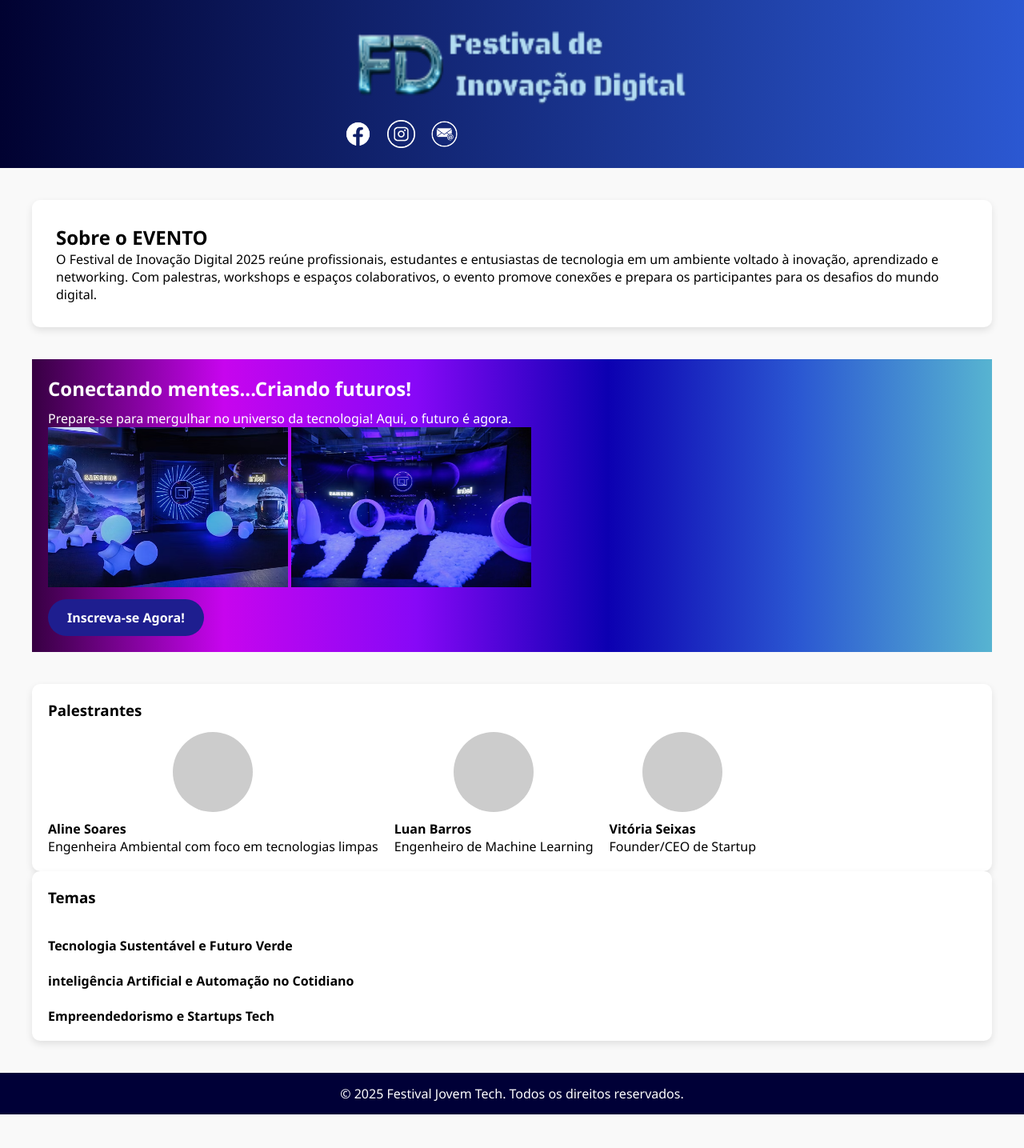
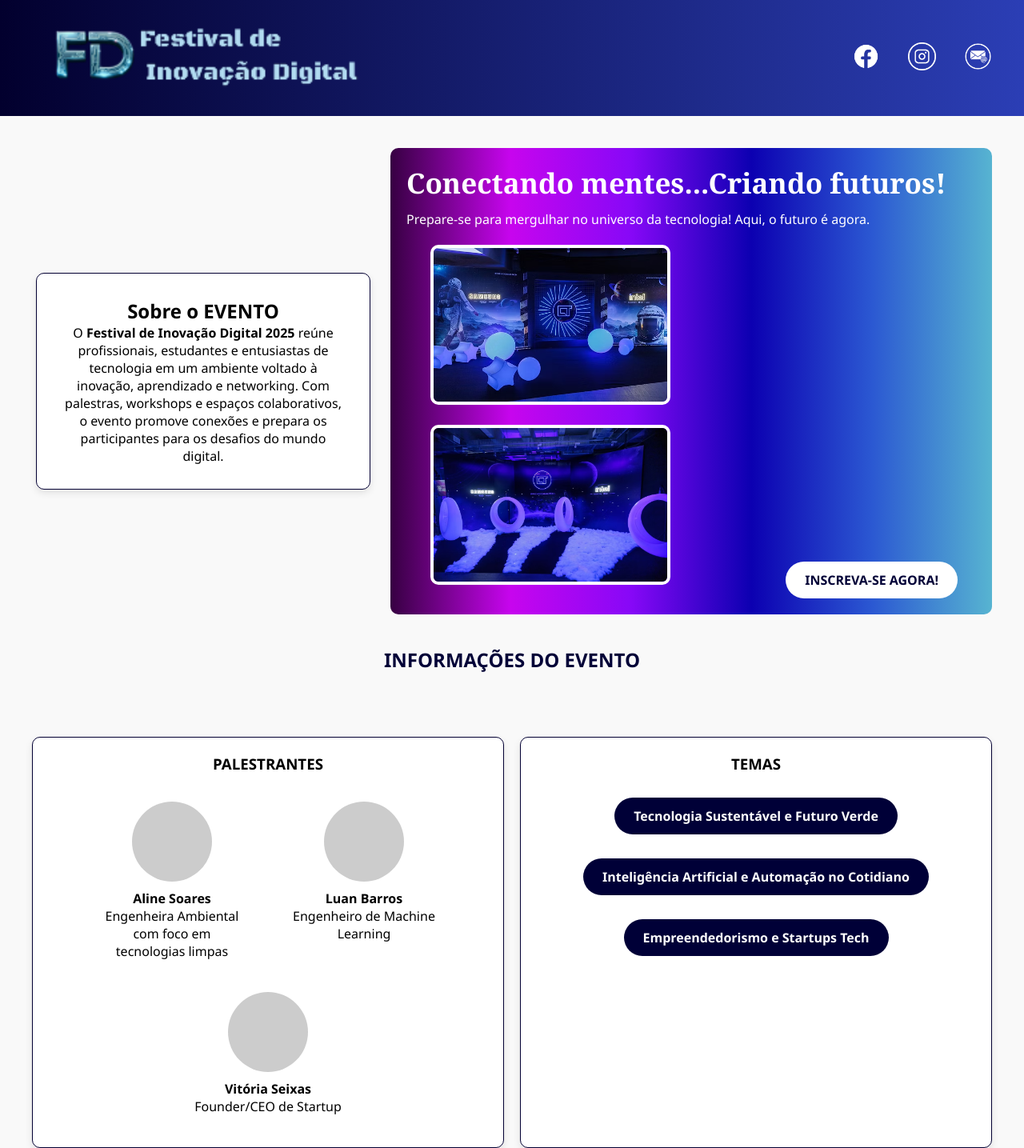
Before and after one commit to Adrielly0124/Simulado2, a plain HTML site: page index.html in a window 1280 px wide. Shown: the top 1435 px of the page at 80% size. Before the commit the page ends 1393 px from the top, so only its background shows below. Drawn offline with Linux system fonts and the light colour scheme.

Commit message:
10/06/2025

```diff
--- a/index.html
+++ b/index.html
@@ -1,46 +1,50 @@
 <!DOCTYPE html>
 <html lang="pt-BR">
 <head>
-  <meta charset="UTF-8">
-  <meta name="viewport" content="width=device-width, initial-scale=1.0">
+  <meta charset="UTF-8" />
+  <meta name="viewport" content="width=device-width, initial-scale=1.0"/>
   <title>Festival de Inovação Digital</title>
-  <link rel="stylesheet" href="style.css">
+  <link rel="stylesheet" href="style.css" />
 </head>
 <body>
   <header class="header">
     <div class="logo">
-        <img src="/img/logo-festival.png" alt="logo-festival" height="125" width="450">
+      <img src="/img/logo-festival.png" alt="logo-festival" />
+    </div>
     <div class="social-icons">
-      <a href="#"><img src="/img/workshop-icon-facebook.png" alt="Facebook"></a>
-      <a href="#"><img src="/img/workshop-icon-instagram.webp" alt="Instagram"></a>
-      <a href="#"><img src="/img/workshop-icon-email.webp" alt="E-mail"></a>
+      <a href="#"><img src="/img/workshop-icon-facebook.png" alt="Facebook" /></a>
+      <a href="#"><img src="/img/workshop-icon-instagram.webp" alt="Instagram" /></a>
+      <a href="#"><img src="/img/workshop-icon-email.webp" alt="E-mail" /></a>
     </div>
   </header>
 
   <main class="main-content">
+    <div class="informacoes">
       <section class="sobre-evento">
         <h2>Sobre o EVENTO</h2>
-      <p>O Festival de Inovação Digital 2025 reúne profissionais, estudantes e entusiastas de tecnologia em um ambiente voltado à inovação, aprendizado e networking. Com palestras, workshops e espaços colaborativos, o evento promove conexões e prepara os participantes para os desafios do mundo digital.</p>
+        <p>O <strong> Festival de Inovação Digital 2025 </strong>reúne profissionais, estudantes e entusiastas de tecnologia em um ambiente voltado à inovação, aprendizado e networking. Com palestras, workshops e espaços colaborativos, o evento promove conexões e prepara os participantes para os desafios do mundo digital.</p>
       </section>
-
       <section class="destaque">
         <h2>Conectando mentes...Criando futuros!</h2>
       <p>Prepare-se para mergulhar no universo da tecnologia! Aqui, o futuro é agora.</p>
-      <div class="destaque-images">
+        <div class="destaque-imagens"></div>
           <img src="/img/workshop-1.avif" alt="Imagem 1" height="200" width="300">
           <img src="/img/workshop-2.avif" alt="Imagem 2" height="200" width="300">
+          <a href="#" class="btn-inscrever">INSCREVA-SE AGORA!</a>
         </div>
-      <a href="#" class="btn-inscrever">Inscreva-se Agora!</a>
       </section>
-
+      <div class="titulo">
+        <h2 class="titulo">INFORMAÇÕES DO EVENTO</h2>
+      </div>
     <section class="info-evento">
       <div class="palestrantes">
-        <h3>Palestrantes</h3>
+        <h3>PALESTRANTES</h3>
         <div class="cards">
           <div class="card-palestrante">
             <div class="icon"></div>
             <h4>Aline Soares</h4>
-                <p>Engenheira Ambiental com foco em tecnologias limpas</p>
+            <p>Engenheira Ambiental com foco em
+            </br> tecnologias limpas</p>
           </div>
           <div class="card-palestrante">
             <div class="icon"></div>
@@ -54,23 +58,13 @@
           </div>
         </div>
       </div>
+
       <div class="temas">
-        <h3>Temas</h3>
-        <div class="cards">
+        <h3>TEMAS</h3>
         <div class="card-tema">
-                <div class="card-tema-img">
-                    <img src="" alt="">
-                    <h4>Tecnologia Sustentável e Futuro Verde</h4>
-                </div>
-                <div class="card-tema-img">
-                    <img src="" alt="">
-                    <h4>inteligência Artificial e Automação no Cotidiano</h4>
-                </div>
-                <div class="card-tema-img">
-                    <img src="" alt="">
-                    <h4>Empreendedorismo e Startups Tech</h4>
-                </div>
-            </div>
+           <a href="#" class="btn-temas">Tecnologia Sustentável e Futuro Verde</a>
+          <a href="#" class="btn-temas">Inteligência Artificial e Automação no Cotidiano</a>
+          <a href="#" class="btn-temas">Empreendedorismo e Startups Tech</a>
         </div>
       </div>
     </section>
--- a/style.css
+++ b/style.css
@@ -11,19 +11,29 @@
   }
 
  .header {
-    background: linear-gradient(to right, #010231, #2b58d2);
-    color: white;
-    padding: 20px 40px;
   display: flex;
   justify-content: space-between;
   align-items: center;
-    flex-direction: column;
+  background: linear-gradient(to right, #02002e, #2b3eb5);
+  padding: 20px 40px;
+}
+
+.logo img {
+  max-height: 100px;
+  height: 150px;
+  width: auto;
 }
 
 .logo span {
   font-size: 32px;
   font-weight: bold;
   color: #00d8ff;
+}
+
+.social-icons {
+  display: flex;
+  gap: 20px;
+  text-decoration: none;
 }
 
 .social-icons img {
@@ -41,64 +51,113 @@
     gap: 40px;
   }
 
-  .sobre-evento,
-  .hero {
-    background-color: white;
+  .informacoes{
+    display: flex;
+    justify-content: space-between;
+    align-items: center;
+    flex-wrap: wrap;
+    gap: 20px;
+  }
+
+  .sobre-evento {
+    background-color: #ffffff;
     padding: 30px;
     border-radius: 10px;
     box-shadow: 0 4px 10px rgba(0,0,0,0.1);
+    flex: 1;
+    min-width: 100px;
+    margin: 5px;
+    border: 1px solid #030033;
+    text-align: center;
   }
 
-  .hero {
-    text-align: center;
-    background: linear-gradient(to right, #520a8f, #57b4d1);
-    color: white;
-  }
-
-  .hero-images {
-    margin: 20px 0;
-    display: flex;
-    justify-content: center;
-    gap: 20px;
-  }
-
-  .hero-images img {
-    width: 120px;
-    height: auto;
-    border-radius: 8px;
-  }
 
   .destaque{
     background: linear-gradient(to right,#370042,#c705ee, #8708f7,#0c00b1,#2b58d2, #57b4d1);
     color: white;
-    gap: 20px;
+    gap: 60px;
     padding: 20px;
+    flex: 2;
+    border-radius: 10px;
+
+
   }
     .destaque h2 {
-        font-size: 24px;
+        font-size: 35px;
+        font-family: Georgia, 'Times New Roman', Times, serif;
         margin-bottom: 10px;
+
+    }
+    .destaque p {
+        font-size: 16px;
+        line-height: 1.5;
+
+    }
+
+    .destaque img {
+        border-radius: 10px;
+        margin-top: 20px;
+        border: 4px solid #ffffff;
+        align-items: center;
+        margin-right: 80px;
+        margin-left: 30px;
+
     }
 
   .btn-inscrever {
     display: inline-block;
+    margin-top: 50px;
+    padding: 12px 24px;
+    background-color: #ffffff;
+    color: #000037;
+    border-radius: 25px;
+    text-decoration: none;
+    font-weight: bold;
+    transition: background 0.3s ease;
+    text-align: center;
+    margin-left: 60px;
+    font-size: 16px;
+  }
+
+  .btn-inscrever:hover {
+    background-color: #0b0b4a;
+    color: white;
+  }
+
+  .btn-temas{
+    display: inline-block;
     margin-top: 10px;
     padding: 12px 24px;
-    background-color: #1e1e8f;
-    color: white;
+    background-color: #000037;
+    color: #ffffff;
     border-radius: 25px;
     text-decoration: none;
     font-weight: bold;
     transition: background 0.3s ease;
   }
-
-  .btn-inscrever:hover {
-    background-color: #0b0b4a;
+   .btn-temas:hover {
+    background-color: #ffffff;
+    color: #000037;
   }
 
   .info-section {
     display: flex;
     justify-content: space-between;
     gap: 40px;
+  }
+
+  .info-evento {
+    display: flex;
+    gap: 20px;
+    flex-wrap: wrap;
+    margin-top: 40px;
+  }
+
+  .titulo {
+    font-size: 24px;
+    margin-top: auto;
+    color: #000037;
+    text-align: center;
   }
 
   .palestrantes,
@@ -108,12 +167,34 @@
     padding: 20px;
     border-radius: 10px;
     box-shadow: 0 4px 10px rgba(0,0,0,0.1);
+    text-align: center;
+    border: 1px solid #030033;
   }
 
+  .card-palestrante {
+    display: flex;
+    flex-direction: column;
+    align-items: center;
+    text-align: center;
+    width: 200px;
+  }
+
+  .card-tema {
+    display: flex;
+    flex-wrap: wrap;           /* Permite que os botões quebrem para baixo */
+    justify-content: center;   /* Centraliza horizontalmente */
+    gap: 20px;                 /* Espaço entre os botões */
+    margin-top: 20px;
+  }
   .cards {
     display: flex;
     gap: 20px;
     margin-top: 15px;
+    display: flex;
+    justify-content: center;
+    gap: 40px;
+    padding: 20px;
+    flex-wrap: wrap;
   }
 
   .card {
@@ -132,22 +213,9 @@
     margin: 0 auto 10px auto;
   }
 
-  .temas ul {
-    list-style: none;
-    margin-top: 15px;
-  }
-
-  .temas li {
-    margin-bottom: 10px;
-    padding-left: 20px;
-    position: relative;
-  }
-
-  .temas li::before {
-    content: "•";
-    color: #2b58d2;
-    position: absolute;
-    left: 0;
+  h4{
+    font-size: 16px;
+    color: #000000;
   }
 
   .footer {
```
Lines whose indentation alone changed are shown as unchanged.
